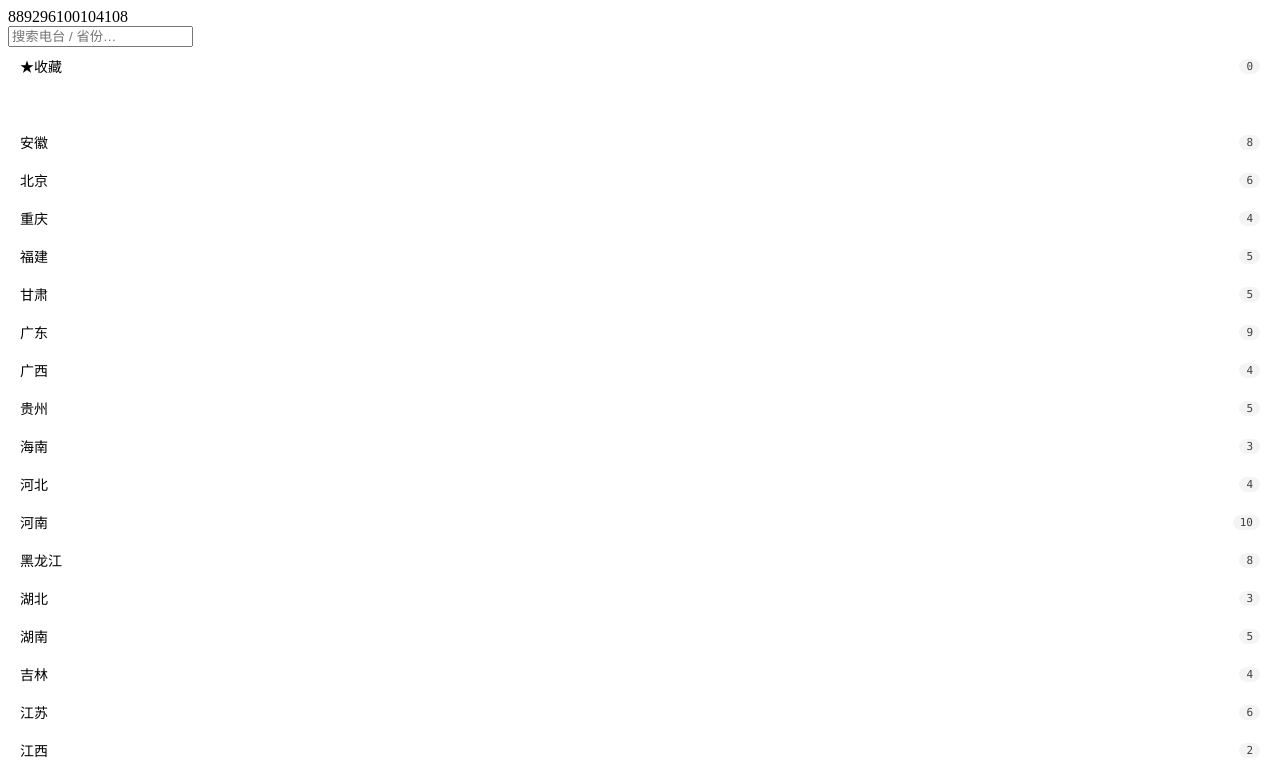
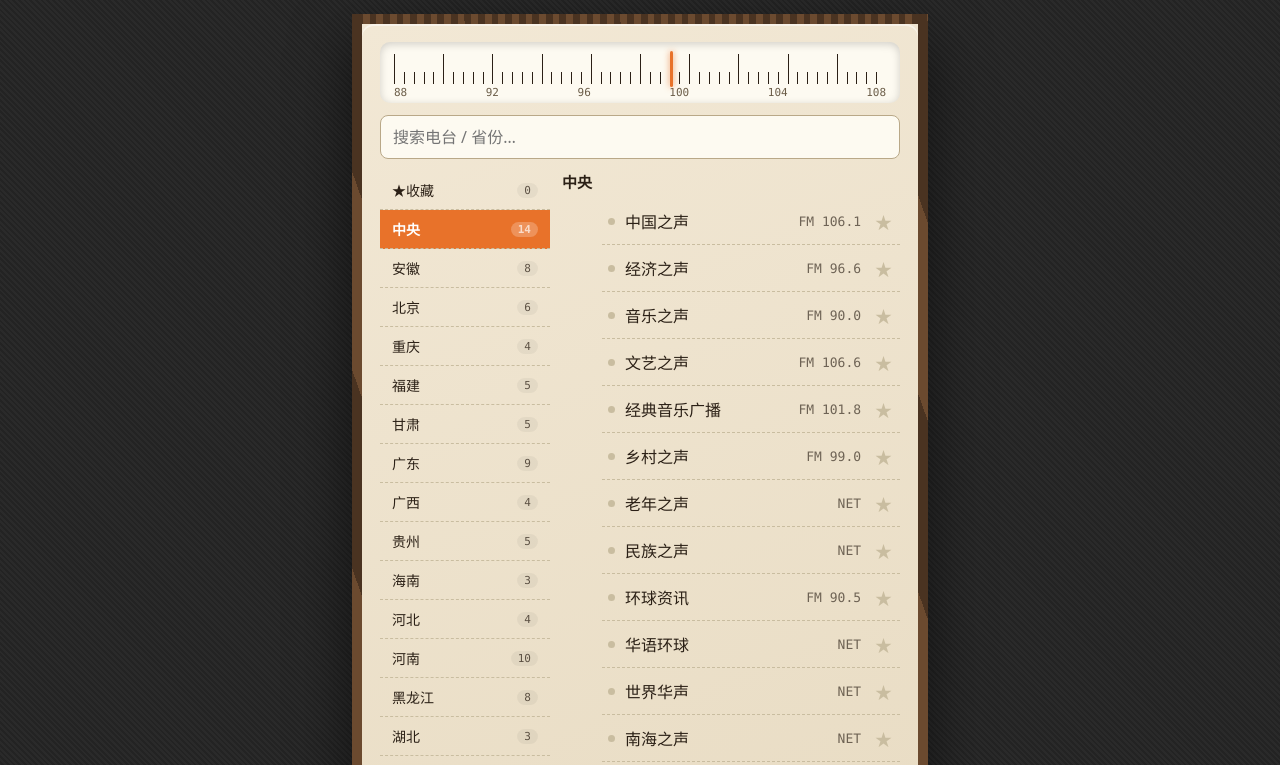
Before and after one commit to xiangjianan/fm, a Vue app: page / in a window 1280 px wide. Shown: the top 765 px of the page. Built offline with nearby package versions, Linux system fonts and the light colour scheme.

Commit message:
feat: 侧边栏主从布局与组件(v2,修复侧栏滚动约束)

```diff
--- a/src/components/ProvinceSidebar.vue
+++ b/src/components/ProvinceSidebar.vue
@@ -29,8 +29,9 @@ defineEmits<{ select: [region: string]; back: [] }>();
 
 <style scoped>
 .sidebar { display: flex; flex-direction: column; min-height: 0; }
-.back { display: none; }
-.sidebar-scroll { overflow-y: auto; scrollbar-width: thin; scrollbar-color: var(--line) transparent; }
+.back { display: none; flex: 0 0 auto; }
+.sidebar-scroll { flex: 1; min-height: 0; overflow-y: auto;
+  scrollbar-width: thin; scrollbar-color: var(--line) transparent; }
 .sidebar-scroll::-webkit-scrollbar { width: 5px; }
 .sidebar-scroll::-webkit-scrollbar-thumb { background: var(--line); border-radius: 3px; }
 .prov {
--- a/src/style.css
+++ b/src/style.css
@@ -1 +1,76 @@
-/* v2-T4 迁移 v1 复古样式（木纹/奶油/橙/液晶绿设计变量） */
+/* ============ 山河收音机 v2 · 复古设计系统 ============ */
+:root {
+  --wood-1: #6b4a2f; --wood-2: #4a3321;
+  --cream: #f2e8d5; --cream-dark: #e2d4b8;
+  --orange: #e8722a; --lcd-bg: #1d2b22; --lcd-fg: #7fe8a8;
+  --ink: #2b2016; --line: #c9bda0;
+}
+* { box-sizing: border-box; margin: 0; }
+[hidden] { display: none !important; }
+html, body { height: 100%; }
+body {
+  min-height: 100vh; display: flex; align-items: safe center; justify-content: safe center;
+  padding: 14px;
+  background: repeating-linear-gradient(45deg, #2a2a2a 0 2px, #232323 2px 4px);
+  font-family: "PingFang SC", "Hiragino Sans GB", system-ui, sans-serif;
+  -webkit-font-smoothing: antialiased;
+}
+
+/* —— 收音机机身 —— */
+.radio {
+  display: flex; flex-direction: column;
+  width: 100%; max-width: 640px; min-width: 0;
+  height: min(860px, 100%); min-height: 560px;
+  border-radius: 22px; padding: 18px;
+  background: linear-gradient(160deg, var(--cream) 0%, var(--cream-dark) 100%);
+  border: 10px solid transparent;
+  border-image: repeating-linear-gradient(88deg, var(--wood-1) 0 7px, var(--wood-2) 7px 14px) 1;
+  box-shadow: 0 24px 60px rgba(0,0,0,.55), inset 0 2px 0 rgba(255,255,255,.5);
+}
+
+/* —— 调频刻度盘（顶部装饰 + 播放联动指针） —— */
+.dial { background: #fdfaf1; border-radius: 10px; padding: 12px 14px 4px;
+  box-shadow: inset 0 2px 8px rgba(0,0,0,.18); flex: 0 0 auto; }
+.dial-scale {
+  position: relative; height: 30px;
+  background:
+    repeating-linear-gradient(90deg, var(--ink) 0 1px, transparent 1px 2%),
+    repeating-linear-gradient(90deg, var(--ink) 0 1px, transparent 1px 10%);
+  background-size: 100% 40%, 100% 100%;
+  background-repeat: no-repeat;
+  background-position: bottom left, bottom left;
+}
+.needle { position: absolute; top: -3px; bottom: -3px; width: 3px; background: var(--orange);
+  border-radius: 2px; transition: left .7s cubic-bezier(.3,1.4,.4,1);
+  box-shadow: 0 0 6px rgba(232,114,42,.8); }
+.dial-nums { display: flex; justify-content: space-between; font-size: 11px; color: #6b5d48;
+  font-family: ui-monospace, Menlo, monospace; padding-top: 2px; }
+
+/* —— 搜索 —— */
+.search-row { margin-top: 12px; flex: 0 0 auto; }
+.search-box { width: 100%; padding: 10px 12px; border-radius: 8px; border: 1px solid #b9a888;
+  background: #fdfaf1; font: inherit; color: var(--ink); }
+.search-box:focus { outline: 2px solid var(--orange); outline-offset: 1px; }
+
+/* —— 主区：桌面双栏 / 移动两级 —— */
+.main { flex: 1; display: grid; grid-template-columns: 170px 1fr; gap: 12px;
+  margin-top: 12px; min-height: 0; }
+
+@media (max-width: 767px) {
+  .radio { padding: 14px; border-radius: 16px; min-height: 100%; height: auto; }
+  .main { grid-template-columns: 1fr; }
+  .main > * { grid-area: 1 / 1; }
+  .main[data-view="provinces"] .stations { display: none; }
+  .main[data-view="stations"] .sidebar { display: none; }
+  .main[data-view="stations"] .stations { animation: slidein .22s ease-out; }
+  @keyframes slidein { from { transform: translateX(24px); opacity: .4; } to { transform: none; opacity: 1; } }
+}
+
+/* —— 全局动画与焦点 —— */
+@keyframes vu { from { height: 15% } to { height: 100% } }
+@keyframes pulse { from { opacity: .4 } to { opacity: 1 } }
+button:focus-visible, input:focus-visible { outline: 2px solid var(--orange); outline-offset: 2px; }
+@media (prefers-reduced-motion: reduce) {
+  .needle { transition: none; }
+  .lcd-vu i, .playing-dot, .st-dot { animation: none !important; }
+}
```
